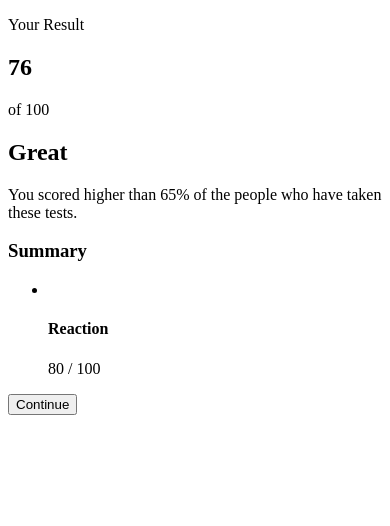
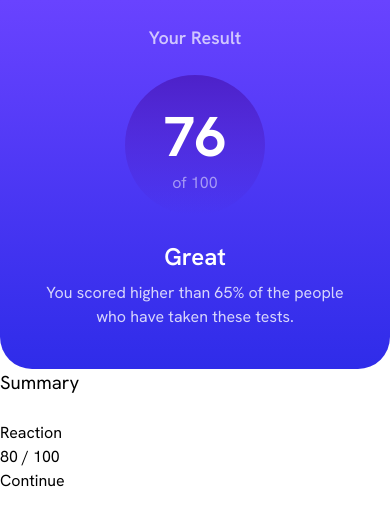
Before and after one commit to KarolinaMas/result-summary-component, a plain HTML site: page index.html in a window 390 px wide. Drawn offline with Linux system fonts and the light colour scheme.

Commit message:
style result-section component for mobile layout

```diff
--- a/css/main.css
+++ b/css/main.css
@@ -0,0 +1,63 @@
+@font-face {
+  font-family: "HankenGrotesk";
+  src: url("/assests/fonts/HankenGrotesk-VariableFont_wght.ttf")
+    format("truetype");
+  font-weight: 400 900;
+  font-style: normal;
+}
+
+main {
+  font-family: "HankenGrotesk", serif;
+}
+
+/* result section */
+
+.result-section {
+  background-image: linear-gradient(#6943ff, #2f2ce9);
+  color: white;
+  text-align: center;
+  padding: 1.5rem 2.5rem 2.5rem;
+  border-radius: 0px 0px 32px 32px;
+  display: grid;
+  place-items: center;
+  gap: 1.5rem;
+}
+
+.result-section .your-result {
+  font-size: 1.125rem;
+  font-weight: 600;
+  opacity: 0.7;
+}
+
+.result-points {
+  width: 140px;
+  height: 140px;
+  border-radius: 50%;
+  background: linear-gradient(
+    to bottom,
+    rgba(77, 33, 201, 1) 0%,
+    rgba(77, 33, 201, 0) 100%
+  );
+  align-content: center;
+}
+
+.result-points > h1 {
+  font-weight: 700;
+  font-size: 3.5rem;
+  margin-bottom: -8px;
+}
+
+.result-points > p {
+  margin: 0;
+  opacity: 0.5;
+}
+
+.result-description > h2 {
+  font-size: 1.5rem;
+  font-weight: 600;
+  margin-bottom: 0.4rem;
+}
+
+.result-description > p {
+  opacity: 0.8;
+}
--- a/index.html
+++ b/index.html
@@ -4,18 +4,21 @@
     <meta charset="UTF-8" />
     <meta name="viewport" content="width=device-width, initial-scale=1.0" />
     <title>Results Summary Component</title>
+    <!-- stylesheets -->
+    <link rel="stylesheet" href="css/reset.css" />
+    <link rel="stylesheet" href="css/main.css" />
   </head>
   <body>
     <main>
       <section class="result-section">
-        <p>Your Result</p>
+        <p class="your-result">Your Result</p>
         <div class="result-points">
           <h1>76</h1>
-          <p class="possible-score">of 100</p>
+          <p>of 100</p>
         </div>
         <div class="result-description">
           <h2>Great</h2>
-          <p class="decription-summary">
+          <p>
             You scored higher than 65% of the people who have taken these tests.
           </p>
         </div>
```
Also changed, not shown: assests/fonts/README.txt (deleted).
